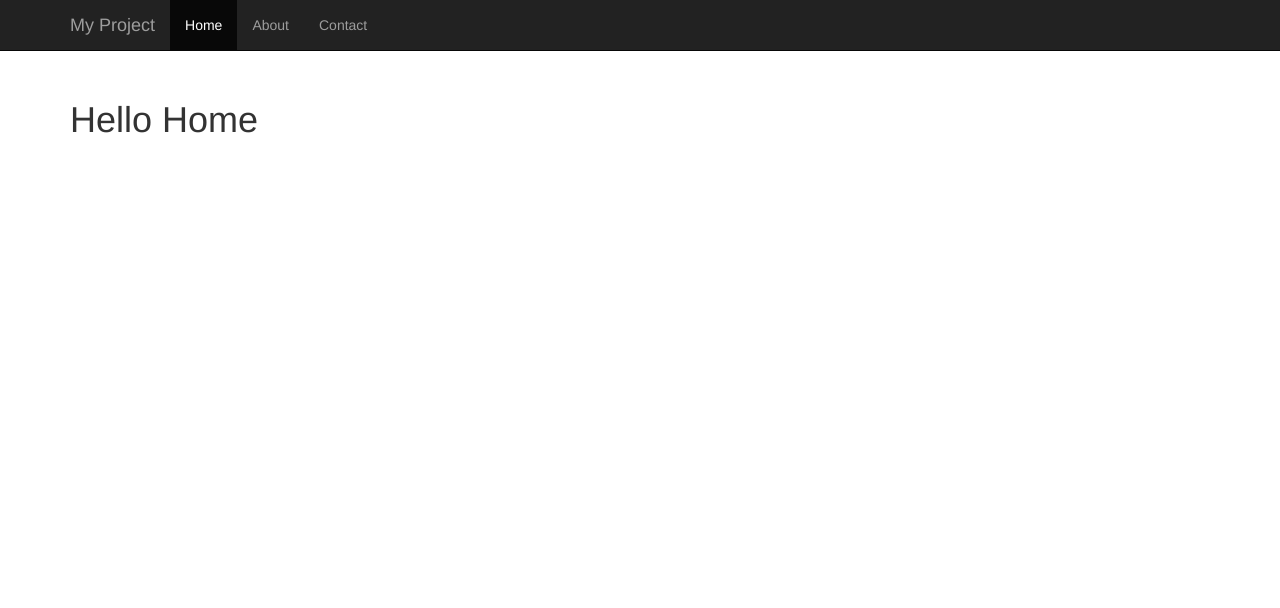
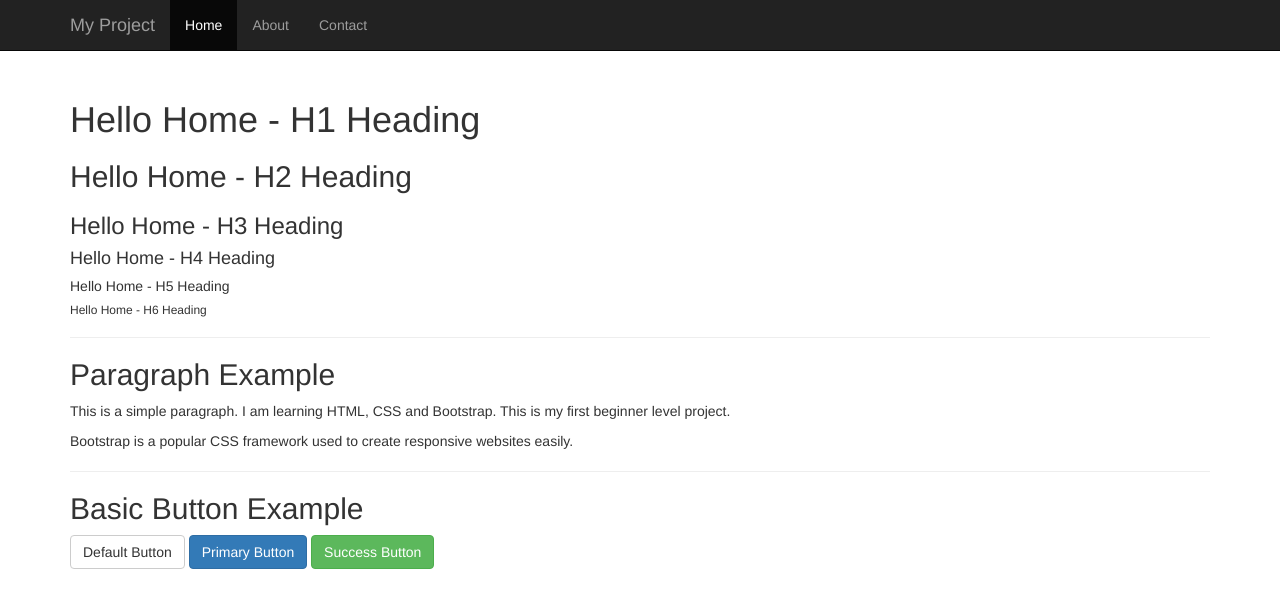
Before and after one commit to ronypk/bootstrap-project, a plain HTML site: page index.html in a window 1280 px wide. Drawn offline with nearby package versions, Linux system fonts and the light colour scheme.

Commit message:
Update project home page

```diff
--- a/index.html
+++ b/index.html
@@ -27,9 +27,48 @@
     </div>
   </nav>
 
-  <div class="container" style="padding-top: 80px;">
-    <h1>Hello Home</h1>
-  </div>
+
+<div class="container" style="padding-top: 80px;">
+
+  <h1>Hello Home - H1 Heading</h1>
+  <h2>Hello Home - H2 Heading</h2>
+  <h3>Hello Home - H3 Heading</h3>
+  <h4>Hello Home - H4 Heading</h4>
+  <h5>Hello Home - H5 Heading</h5>
+  <h6>Hello Home - H6 Heading</h6>
+
+  <hr>
+
+  <h2>Paragraph Example</h2>
+
+  <p>
+    This is a simple paragraph. I am learning HTML,
+    CSS and Bootstrap. This is my first beginner level project.
+  </p>
+
+  <p>
+    Bootstrap is a popular CSS framework used to create
+    responsive websites easily.
+  </p>
+
+  <hr>
+
+  <h2>Basic Button Example</h2>
+
+  <button type="button" class="btn btn-default">
+    Default Button
+  </button>
+
+  <button type="button" class="btn btn-primary">
+    Primary Button
+  </button>
+
+  <button type="button" class="btn btn-success">
+    Success Button
+  </button>
+
+</div>
+
 
   <script src="https://ajax.googleapis.com/ajax/libs/jquery/1.12.4/jquery.min.js"></script>
   <script src="https://maxcdn.bootstrapcdn.com/bootstrap/3.3.7/js/bootstrap.min.js"></script>
```
